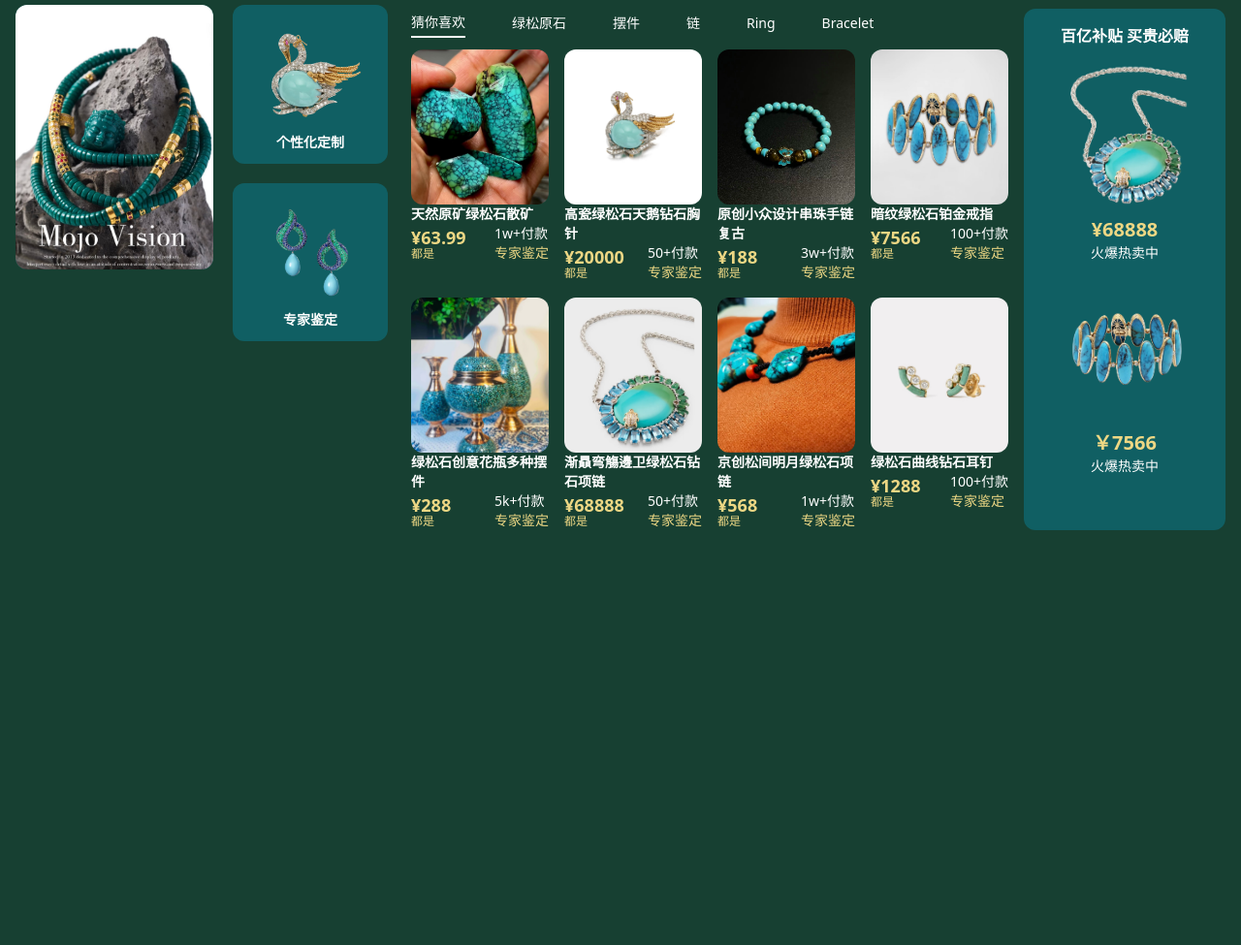
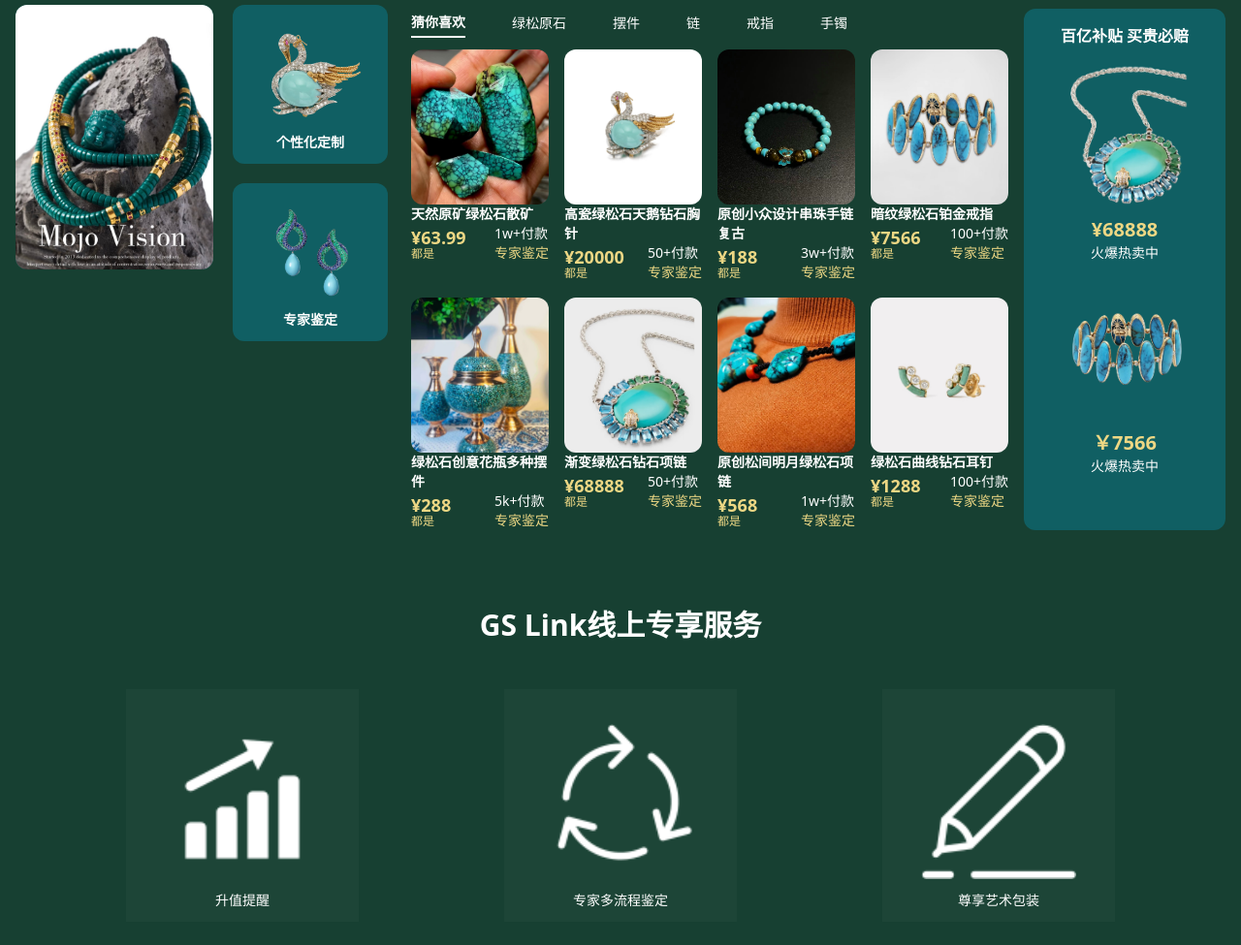
Before and after one commit to mamorshedalam/gs-link, a website: page index.html in a window 1280 px wide. Shown: the part 327-1302 px from the top of the page at 97% size. Before the commit the page ends 874 px from the top, so only its background shows below. Drawn offline with Linux system fonts and the light colour scheme.

Commit message:
all pages converted in chinese

```diff
--- a/index.html
+++ b/index.html
@@ -180,12 +180,12 @@
                     <div class="flex flex-wrap w-full gap-4 mt-3">
                          <div class="basis-0 grow">
                               <nav class="flex items-center gap-12">
-                                   <button class="font-medium py-1 border-b-2">猜你喜欢</button>
+                                   <button class="font-semibold py-1 border-b-2">猜你喜欢</button>
                                    <button class="py-1">绿松原石</button>
                                    <button class="py-1">摆件</button>
                                    <button class="py-1">链</button>
-                                   <button class="py-1">Ring</button>
-                                   <button class="py-1">Bracelet</button>
+                                   <button class="py-1">戒指</button>
+                                   <button class="py-1">手镯</button>
                               </nav>
                               <div class="grid grid-cols-4 gap-4 mt-3">
                                    <div>
@@ -271,7 +271,7 @@
                                    <div>
                                         <img src="./assets/img/2/钻石项链.jpg" alt="钻石项链" class="rounded-xl h-40 object-cover">
                                         <a href="/product.html">
-                                             <h4 class="font-semibold">渐贔弯觴邊卫绿松石钻石项链</h4>
+                                             <h4 class="font-semibold">渐变绿松石钻石项链</h4>
                                         </a>
                                         <div class="flex justify-between text-highlight">
                                              <div>
@@ -287,7 +287,7 @@
                                    <div>
                                         <img src="./assets/img/1/毛衣项链.jpg" alt="毛衣项链" class="rounded-xl h-40 object-cover">
                                         <a href="/product.html">
-                                             <h4 class="font-semibold">京创松间明月绿松石项链</h4>
+                                             <h4 class="font-semibold">原创松间明月绿松石项链</h4>
                                         </a>
                                         <div class="flex justify-between text-highlight">
                                              <div>
@@ -335,6 +335,24 @@
                </main>
           </div>
      </div>
+
+     <div class="container py-20">
+          <h2 class="text-3xl font-bold text-center">GS Link线上专享服务</h2>
+          <div class="flex justify-evenly gap-9 mt-12">
+               <div class="w-60 h-60 p-9 space-y-3 bg-secondary/15">
+                    <img class="h-40 w-40 mx-auto object-cover" src="./assets/img/1/positive.png" alt="">
+                    <p class="text-center">升值提醒</p>
+               </div>
+               <div class="w-60 h-60 p-9 space-y-3 bg-secondary/15">
+                    <img class="h-40 w-40 mx-auto object-cover" src="./assets/img/1/circular.png" alt="">
+                    <p class="text-center">专家多流程鉴定</p>
+               </div>
+               <div class="w-60 h-60 p-9 space-y-3 bg-secondary/15">
+                    <img class="h-40 w-40 mx-auto object-cover" src="./assets/img/1/pencil.png" alt="">
+                    <p class="text-center">尊享艺术包装</p>
+               </div>
+          </div>
+     </div>
 </body>
 
 </html>
```
Also changed, not shown: assets/css/tailwind.css, assets/img/1/circular.png (added), assets/img/1/pencil.png (added), assets/img/1/positive.png (added).
